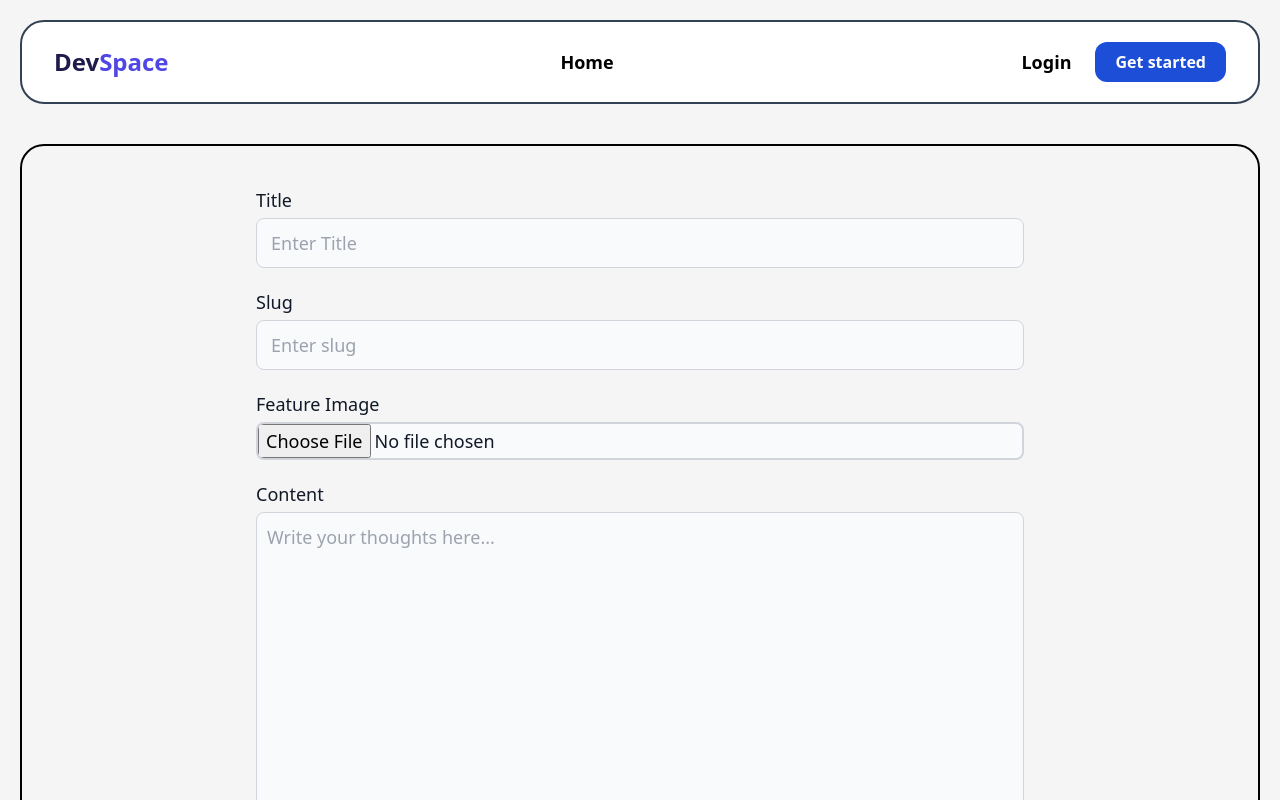
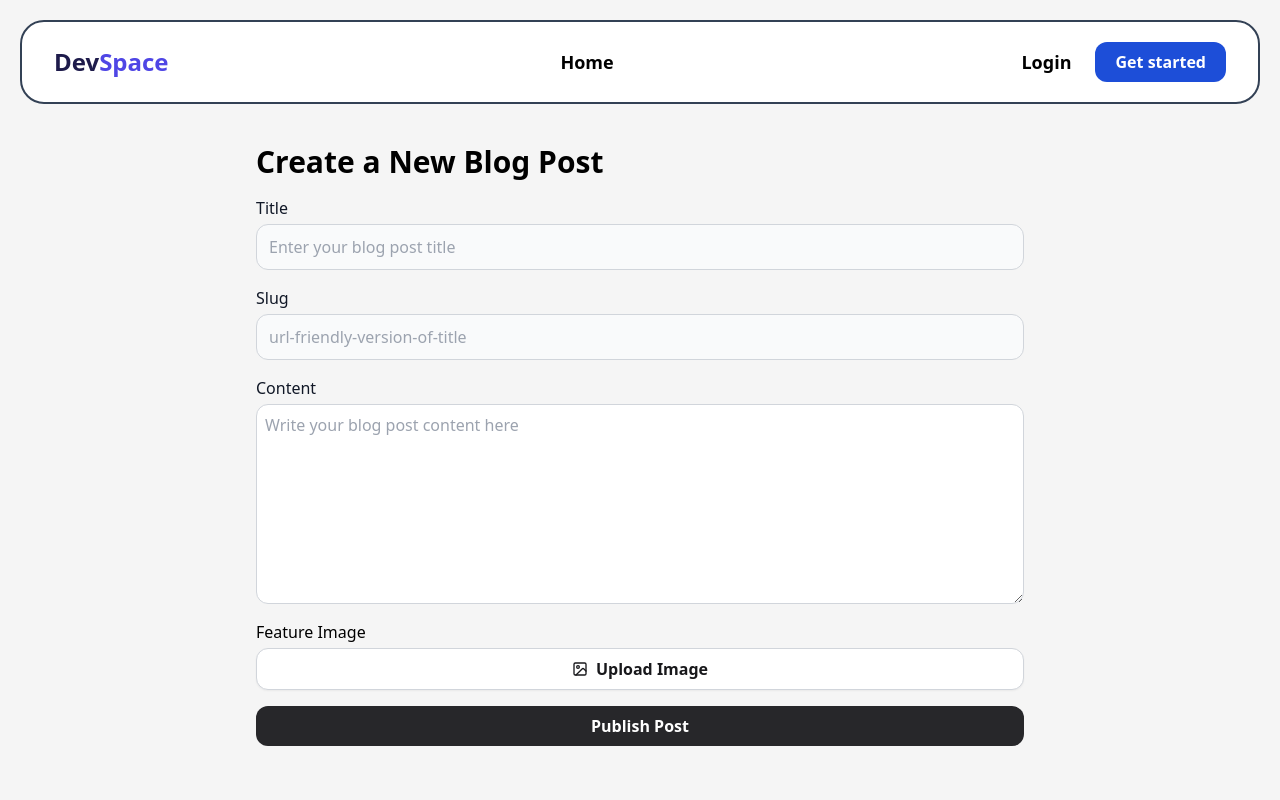
Before and after one commit to dhruvdankhara/DevSpace, a React (Vite) app in the folder client/: page /create-post in a window 1280 px wide. Shown: the top 800 px of the page. Built offline with nearby package versions, Linux system fonts and the light colour scheme; no server answers.

Commit message:
redesign and use react hook form in create blog form

```diff
--- a/client/src/components/BlogForm.jsx
+++ b/client/src/components/BlogForm.jsx
@@ -1,166 +1,170 @@
-import { useEffect, useState } from "react";
+import { useEffect, useRef, useState } from "react";
+import { useNavigate } from "react-router-dom";
+import { useForm } from "react-hook-form";
 import toast from "react-hot-toast";
-import { useNavigate } from "react-router-dom";
+import { LuImage } from "react-icons/lu";
 import { createPost } from "../api";
-import { Container, Button } from "./index";
+import { Container, Button, Input } from "./index";
 
 function BlogForm() {
-  const [title, setTitle] = useState("");
-  const [slug, setSlug] = useState("");
-  const [content, setContent] = useState("");
-  const [image, setImage] = useState("");
-  const [isPosting, setIsPosting] = useState(false);
+  const [loading, setLoading] = useState(false);
 
   const navigate = useNavigate();
 
+  const fileInputRef = useRef(null);
+  const { handleSubmit, register, setValue, watch } = useForm();
+
+  const featureImage = watch("featureImage");
+
+  const handleImageUpload = (e) => {
+    if (e.target.files && e.target.files[0]) {
+      setValue("featureImage", e.target.files[0]);
+    }
+  };
+
   useEffect(() => {
-    setSlug(title.trim().split(" ").join("-"));
-  }, [title]);
+    const subscription = watch((value, { name }) => {
+      if (name === "title") {
+        setValue("slug", value.title.trim().split(" ").join("-"), {
+          shouldValidate: true,
+        });
+      }
+    });
 
-  const handleSubmit = async (e) => {
-    e.preventDefault();
+    return () => subscription.unsubscribe();
+  }, [setValue, watch]);
 
-    if (!title.trim()) {
-      toast.error("Enter Title.");
-      return;
-    }
-
-    if (!content.trim()) {
-      toast.error("Enter Blog Content");
-      return;
-    }
-
-    const postingToast = toast.loading("Uploading blog post..");
-    setIsPosting(true);
+  const submit = async ({ title, slug, content, featureImage }) => {
+    const postingToast = toast.loading("Uploading blog post...");
+    setLoading(true);
 
     const formData = new FormData();
     formData.append("title", title);
     formData.append("slug", slug);
     formData.append("content", content);
-    formData.append("featureImage", image);
+    formData.append("featureImage", featureImage);
 
     try {
       const response = await createPost(formData);
-      console.log("🚀 ~ handleSubmit ~ response:", response);
+      console.log("🚀 ~ create post submit ~ response:", response);
+
       toast.success("Blog post Uploaded successfully.", {
         id: postingToast,
       });
-      setIsPosting(false);
       navigate(`/blog/${response.data.slug}`);
     } catch (error) {
-      console.log(error);
-      toast.error("Error in blog post uploading.", {
-        id: postingToast,
-      });
-      setIsPosting(false);
+      console.log("🚀 ~ create post submit ~ error:", error);
+
+      toast.error(
+        error.response?.data?.message || "Error in blog post uploading.",
+        {
+          id: postingToast,
+        }
+      );
+    } finally {
+      setLoading(false);
     }
   };
 
   return (
     <div className="my-10">
       <Container>
-        <div className="flex justify-center rounded-3xl border-2 border-black px-10">
-          <form
-            onSubmit={handleSubmit}
-            className="flex w-full max-w-3xl flex-col gap-5 py-10"
-          >
-            {/* title */}
-            <div className="flex flex-col items-start gap-1">
-              <label
-                htmlFor="Title"
-                className="text-lg font-medium text-gray-900"
-              >
-                Title
-              </label>
-              <input
-                type="text"
-                name="title"
-                id="title"
-                className="w-full rounded-lg border border-gray-300 bg-gray-50 px-3.5 py-2.5 text-lg text-gray-900"
-                placeholder="Enter Title"
-                value={title}
-                required=""
-                onChange={(e) => setTitle(e.target.value)}
-              />
-            </div>
-
-            {/* slug */}
-            <div className="flex flex-col items-start gap-1">
-              <label
-                htmlFor="slug"
-                className="text-lg font-medium text-gray-900"
-              >
-                Slug
-              </label>
-              <input
-                type="text"
-                name="slug"
-                id="slug"
-                className="w-full rounded-lg border border-gray-300 bg-gray-50 px-3.5 py-2.5 text-lg text-gray-900"
-                placeholder="Enter slug"
-                value={slug}
-                required=""
-              />
-            </div>
-
-            {/* feature image */}
-            <div className="flex flex-col items-start gap-1">
-              <label
-                htmlFor="featureImage"
-                className="text-lg font-medium text-gray-900"
-              >
-                Feature Image
-              </label>
-              {image ? (
-                <img
-                  className="rounded-lg"
-                  src={URL.createObjectURL(image)}
-                  alt=""
-                />
-              ) : (
-                ""
-              )}
-              <input
-                className="w-full cursor-pointer rounded-lg border-2 border-gray-300 bg-gray-50 text-lg text-gray-900"
-                id="featureImage"
-                type="file"
-                onChange={(e) => setImage(e.target.files[0])}
-              />
-            </div>
-
-            {/* content */}
-            <div className="flex flex-col items-start gap-1">
+        <div className="mx-auto max-w-3xl">
+          <h1 className="mb-4 text-3xl font-bold">Create a New Blog Post</h1>
+          <form className="space-y-4" onSubmit={handleSubmit(submit)}>
+            <Input
+              label="Title"
+              placeholder="Enter your blog post title"
+              {...register("title", { required: true })}
+            />
+            <Input
+              label="Slug"
+              placeholder="url-friendly-version-of-title"
+              {...register("slug", { required: true })}
+              disabled="true"
+            />
+            <div className="flex flex-col gap-1">
               <label
                 htmlFor="content"
-                className="text-lg font-medium text-gray-900"
+                className="text-base font-medium capitalize text-gray-900"
               >
                 Content
               </label>
               <textarea
-                className="w-full rounded-lg border border-gray-300 bg-gray-50 p-2.5 text-lg text-gray-900 focus:border-blue-500 focus:ring-blue-500"
-                rows="14"
-                value={content}
-                onChange={(e) => setContent(e.target.value)}
-                placeholder="Write your thoughts here..."
-                name="content"
                 id="content"
+                placeholder="Write your blog post content here"
+                className="min-h-[200px] w-full rounded-xl border border-gray-300 p-2"
+                {...register("content", { required: true })}
               ></textarea>
             </div>
+            <div>
+              <label htmlFor="featureImage">Feature Image</label>
+              <div className="mt-1 flex items-center space-x-2">
+                <Button
+                  type="button"
+                  onClick={() => {
+                    if (fileInputRef.current) {
+                      fileInputRef.current.click();
+                    }
+                  }}
+                  className="flex w-full items-center justify-center border border-gray-300 bg-white text-zinc-900 shadow-sm hover:bg-slate-200/70"
+                >
+                  <LuImage className="mr-2 h-4 w-4" />
+                  {featureImage ? "Change Image" : "Upload Image"}
+                </Button>
 
-            {/* Button */}
-            <div className="self-center">
-              <Button type="submit" className="rounded-xl px-14 py-3 text-2xl">
-                {isPosting ? (
-                  <div className="h-8 w-8 animate-spin rounded-full border-4 border-e-blue-700"></div>
-                ) : (
-                  "Post"
+                {featureImage && (
+                  <Button
+                    type="button"
+                    onClick={() => {
+                      setValue("featureImage", null);
+                      if (fileInputRef.current) {
+                        fileInputRef.current.value = "";
+                      }
+                    }}
+                    className="flex items-center justify-center border border-gray-300 bg-white text-zinc-900 shadow-sm hover:bg-slate-200/70"
+                  >
+                    Remove
+                  </Button>
                 )}
-              </Button>
+              </div>
+              <input
+                id="featureImage"
+                type="file"
+                ref={fileInputRef}
+                onChange={handleImageUpload}
+                accept="image/*"
+                className="hidden"
+              />
+              {featureImage && (
+                <div className="rounded-xl border-2 px-5 py-3">
+                  <p className="text-muted-foreground mt-2 text-sm">
+                    Selected file: {featureImage.name}
+                  </p>
+                  <img
+                    className="mx-auto h-96 w-5/6 rounded-lg bg-cover object-cover"
+                    src={URL.createObjectURL(featureImage)}
+                    alt=""
+                  />
+                </div>
+              )}
             </div>
+            <Button
+              type="submit"
+              className="flex w-full items-center justify-center bg-zinc-800 hover:bg-zinc-900"
+              disabled={loading}
+            >
+              {loading ? (
+                <span className="inline-block size-6 animate-spin rounded-full border-4 border-e-slate-700"></span>
+              ) : (
+                "Publish Post"
+              )}
+            </Button>
           </form>
         </div>
       </Container>
     </div>
   );
 }
+
 export default BlogForm;
--- a/client/src/components/Button.jsx
+++ b/client/src/components/Button.jsx
@@ -1,7 +1,7 @@
 function Button({ children, className, disabled = false, ...props }) {
   return (
     <button
-      className={`rounded-xl bg-blue-700 px-5 py-2 text-sm font-semibold text-white transition-all duration-300 hover:bg-blue-950 md:text-base ${className}`}
+      className={`rounded-xl bg-blue-700 px-5 py-2 text-sm font-semibold text-white transition-all duration-300 md:text-base ${className}`}
       disabled={disabled}
       {...props}
     >
```
